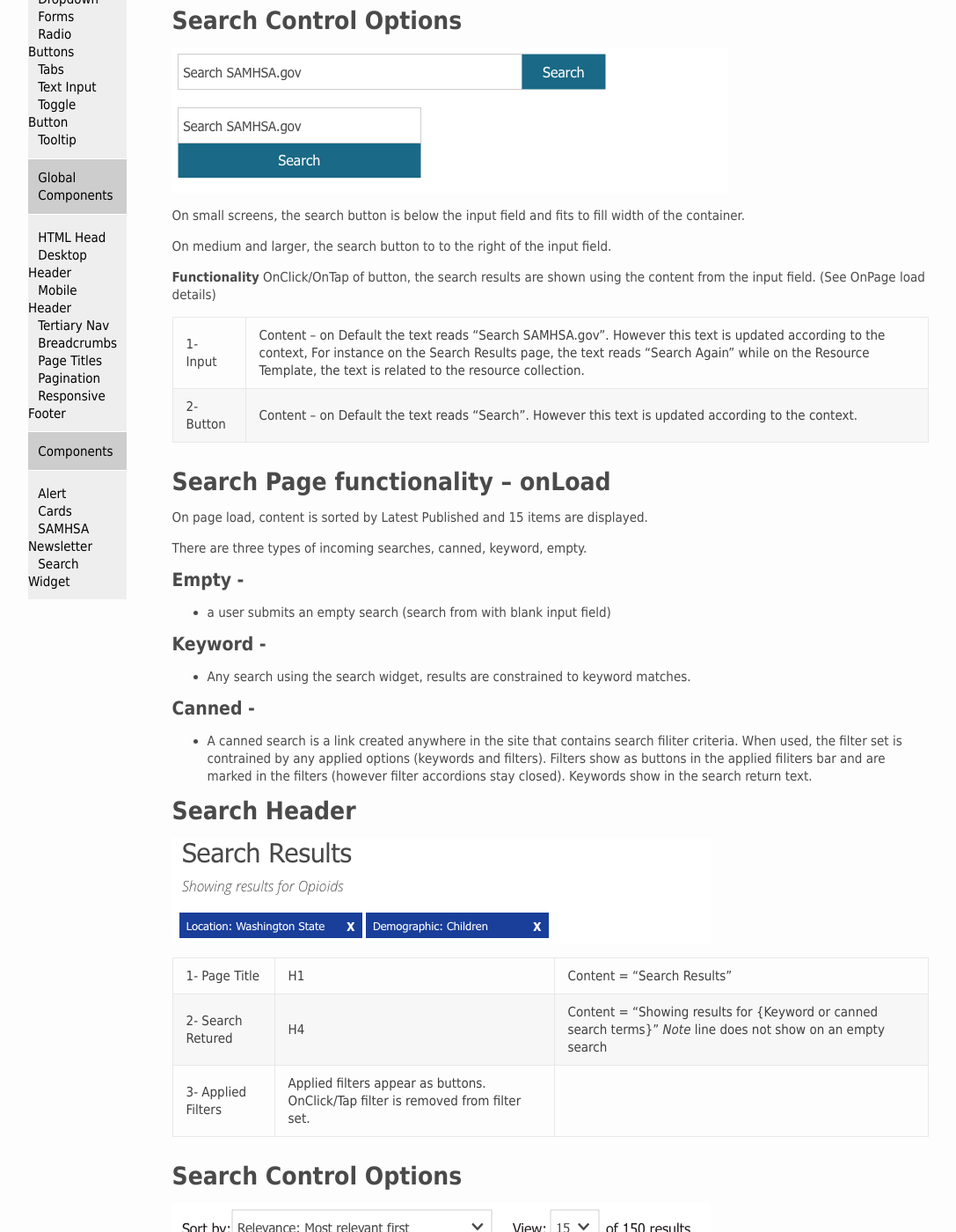
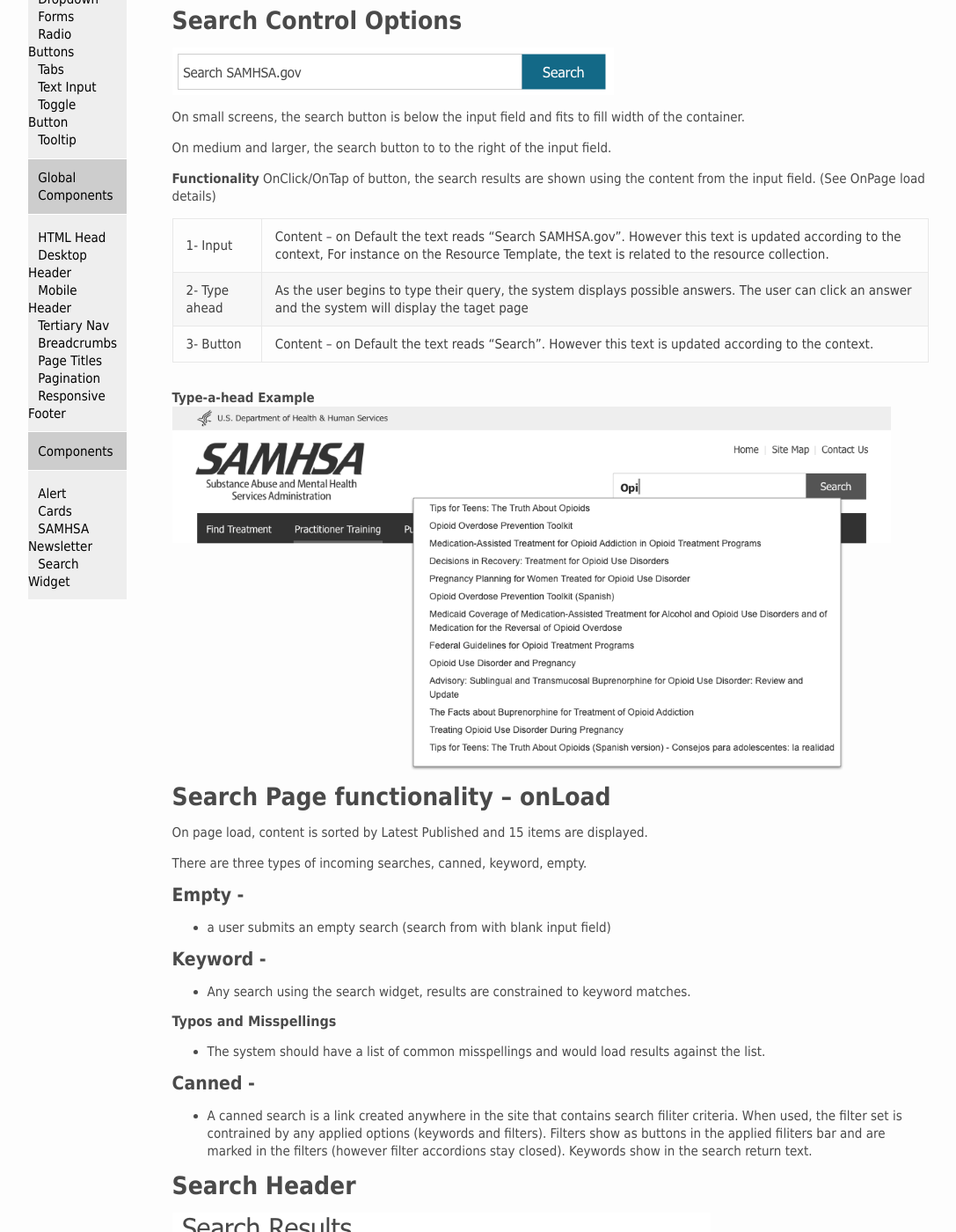
Before and after one commit to HHS/samhsa-pattern-library, a Jekyll site: the page built from docs/pages/templates/search.md, in a window 1280 px wide and 1400 px high, scrolled down 530 px. Shown: the whole window at 88% size, without its empty margins (96-1183 px from the left). Built offline with Jekyll 4.4.1, drawn with Linux system fonts in a browser that asks for light colours; nearby versions of some CDN libraries.

Commit message:
updating search requriements

```diff
--- a/docs/_includes/patterns/search/default-page-load.md
+++ b/docs/_includes/patterns/search/default-page-load.md
@@ -9,5 +9,8 @@
 ### Keyword -
 - Any search using the search widget, results are constrained to keyword matches.
 
+#### Typos and Misspellings
+- The system should have a list of common misspellings and would load results against the list.
+
 ### Canned -
 - A canned search is a link created anywhere in the site that contains search filiter criteria. When used, the filter set is contrained by any applied options (keywords and filters). Filters show as buttons in the applied filiters bar and are marked in the filters (however filter accordions stay closed). Keywords show in the search return text.
--- a/docs/_includes/patterns/search/search-widget.md
+++ b/docs/_includes/patterns/search/search-widget.md
@@ -9,5 +9,9 @@
 **Functionality**
 OnClick/OnTap of button, the search results are shown using the content from the input field. (See OnPage load details)
 
-1- Input | Content -- on Default the text reads "Search SAMHSA.gov". However this text is updated according to the context, For instance on the Search Results page, the text reads "Search Again" while on the Resource Template, the text is related to the resource collection.
-2- Button | Content -- on Default the text reads "Search". However this text is updated according to the context.
+1- Input | Content -- on Default the text reads "Search SAMHSA.gov". However this text is updated according to the context, For instance on the Resource Template, the text is related to the resource collection.
+2- Type ahead | As the user begins to type their query, the system displays possible answers. The user can click an answer and the system will display the taget page
+3- Button | Content -- on Default the text reads "Search". However this text is updated according to the context.
+
+**Type-a-head Example**
+![search-controls](../assets/img/search/type-ahead-search.png)
```
Also changed, not shown: docs/assets/img/search/lg-search.png, docs/assets/img/search/search-widget.png, docs/assets/img/search/sm-filter-open.png, docs/assets/img/search/type-ahead-search.png (added).
